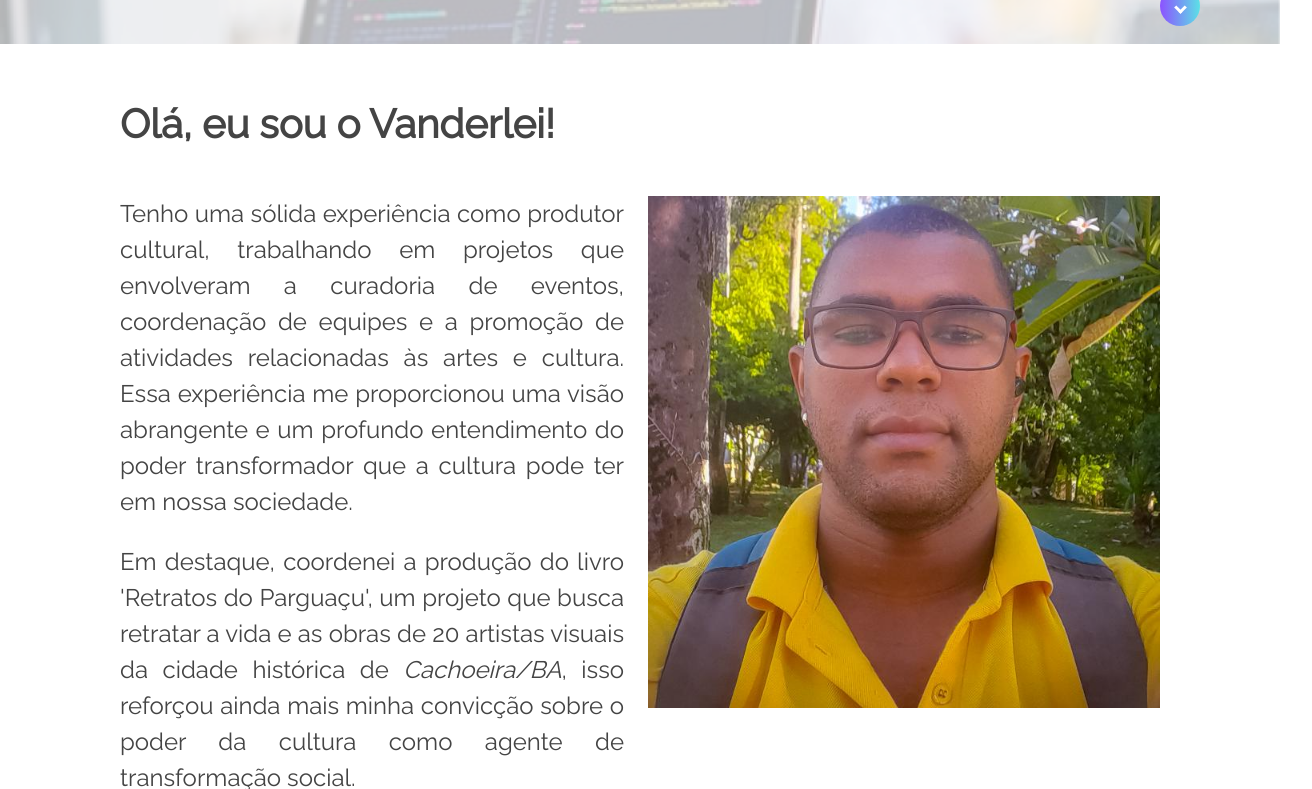
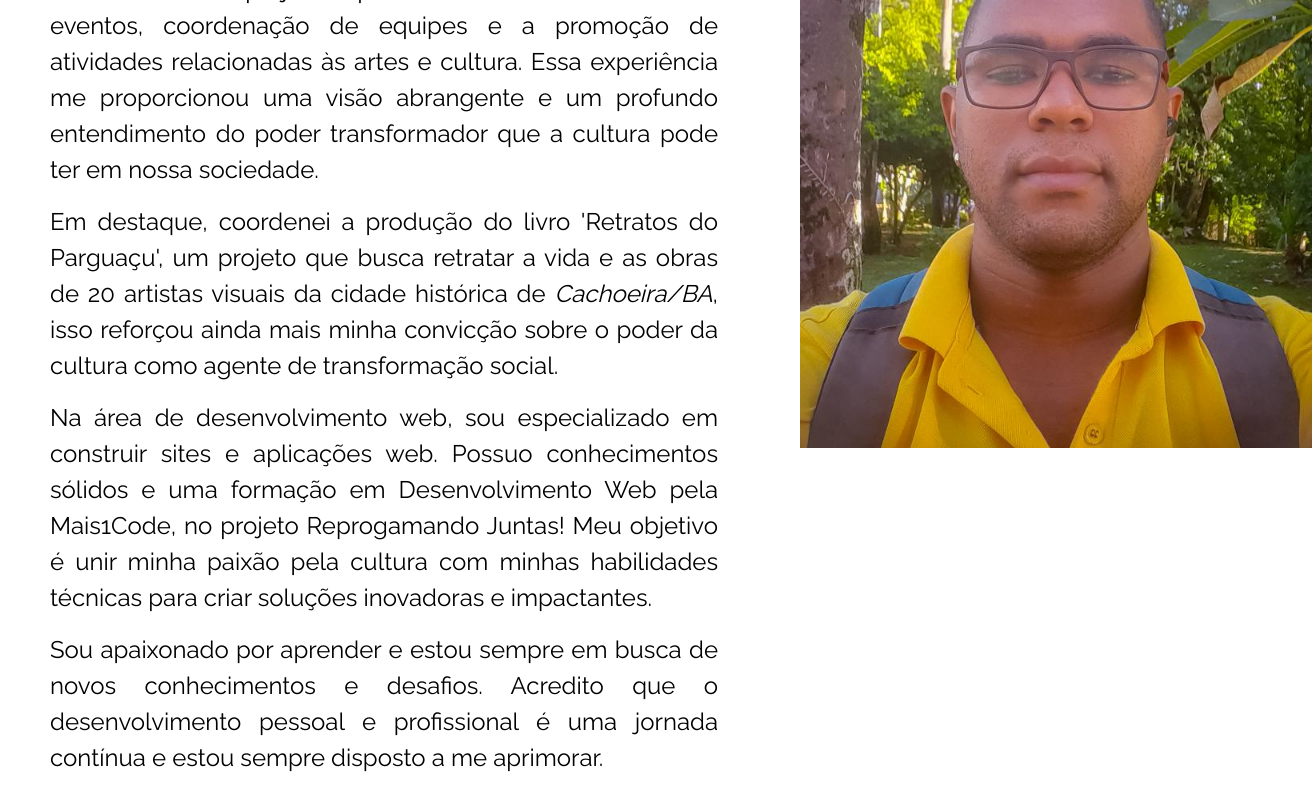
Before and after one commit to josevanderleineto/online, a React app: page /sobremim in a window 1280 px wide. Shown: the part 754-1543 px from the top of the page, 1312 px wide, since content can reach past the window. Built offline with nearby package versions, Linux system fonts and the light colour scheme.

Commit message:
Finalizado projeto

```diff
--- a/src/componentes/PaginaPadrao/index.js
+++ b/src/componentes/PaginaPadrao/index.js
@@ -1,5 +1,7 @@
 import Banner from "componentes/Banner";
+import Rodape from "componentes/Rodape";
 import { Outlet } from "react-router-dom";
+import './paginaPadrao.css';
 
 export default function PaginaPadrao() {
     return (
@@ -7,6 +9,7 @@ export default function PaginaPadrao() {
             <Banner />
 
             <Outlet />
+            <Rodape />
         </main>
     )
 }
--- /dev/null
+++ b/src/componentes/PaginaPadrao/paginaPadrao.css
@@ -0,0 +1,5 @@
+.main {
+    min-height: calc(100vh - 50px);
+        /* Altura mínima da página, considerando o rodapé */
+     padding-bottom: 50px;
+}
--- a/src/componentes/Rodape/Rodape.module.css
+++ b/src/componentes/Rodape/Rodape.module.css
@@ -1,4 +1,5 @@
 .rodape {
+    margin-top: 70%;
     background-image: linear-gradient(to right, #8C52FF, #5CE1E6);
     color: var(--branco);
     padding: 2rem 0;
--- a/src/paginas/SobreMim/SobreMim.module.css
+++ b/src/paginas/SobreMim/SobreMim.module.css
@@ -8,6 +8,7 @@
 .subtitulo {
     margin-bottom: 2rem;
     font-size: 2.5rem;
+    padding-left: 50px;
 }
 
 .paragrafo {
@@ -15,6 +16,8 @@
     font-size: 1.5rem;
     line-height: 2.25rem;
     margin-bottom: 1.5rem;
+    padding-left: 50px;
+    padding-right: 50px;
 }
 
 .portifolio {
@@ -37,73 +40,59 @@ strong {
     font-weight: 900;
     transition: 3ms;
 }
-/* SobreMim.module.css */
+.subtitulo {
+    font-size: 1.5rem;
+    margin-bottom: 1rem;
+}
 
-.subtitulo {
-    /* Estilos para o subtítulo */
+.contentContainer {
+    display: flex;
+    align-items: flex-start;
+    gap: 2rem;
+    height: calc(100vh - 250px);
+}
+
+.textContainer {
+    flex: 0 0 60%;
+    overflow-y: auto;
+}
+
+.paragrafo {
+    margin-bottom: 1rem;
 }
 
 .fotoSobreMim {
-    /* Estilos para a foto do Vanderlei */
+    width: 40%;
+    height: auto;
+    margin-left: auto;
 }
 
-.paragraphContainer {
-    height: 100vh;
-    overflow-y: scroll;
-}
-/* SobreMim.module.css */
-
-.subtitulo {
-    /* Estilos para o subtítulo */
+.rodape {
+    position: fixed;
+    bottom: 0;
+    left: 0;
+    width: 100%;
+    height: 50px;
+    background-color: #f5f5f5;
+    display: flex;
+    align-items: center;
+    justify-content: center;
 }
 
-.fotoSobreMim {
-    /* Estilos para a foto do Vanderlei */
+@media screen and (max-width: 768px) {
+    .contentContainer {
+        flex-direction: column;
+    }
+
+    .fotoSobreMim {
+        width: 100%;
+        max-width: 300px;
+        height: auto;
+        margin-top: 1rem;
+        margin-left: 0;
+    }
 }
 
-.paragraphContainer {
-    height: 100vh;
-    overflow: hidden;
-    /* Oculta a barra de rolagem */
-}
-
-.paragrafo {
-    /* Estilos para os parágrafos */
-}
-
-.paragrafo.active {
-    /* Estilos para o parágrafo ativo */
-}
-
-.scrollButtonContainer {
-    position: fixed;
-    bottom: 20px;
-    right: 20px;
-    width: 100px;
-}
-
-.scrollButton {
-    border-radius: 50%;
-     background-image: linear-gradient(to right, #8C52FF, #5CE1E6);
-    border: none;
-    cursor: pointer;
-    outline: none;
-    width: 40px;
-    height: 40px;
-}
-
-.arrow {
-    border: solid #fff;
-    border-width: 0 3px 3px 0;
-    display: inline-block;
-    padding: 3px;
-    transform: rotate(45deg);
-    transition: transform 0.3s ease;
-}
-
-.scrollButton.up .arrow {
-    transform: rotate(-135deg);
-}
 @media (max-width: 1100px) {
     .fotoSobreMim {
         float: none;
--- a/src/paginas/SobreMim/index.js
+++ b/src/paginas/SobreMim/index.js
@@ -1,125 +1,42 @@
-import React, { useRef, useState } from "react";
+import React from "react";
 import styles from "./SobreMim.module.css";
-import PostModelo from "componentes/PostModelo";
-import fotoCapa from "assets/sobre_mim_capa.png";
 import fotoSobreMim from "assets/vanderlei.jpg";
 import HamburgerMenuSobre from "componentes/HamburgerMenuSobre";
 
 const SobreMim = () => {
-  const scrollRef = useRef(null);
-  const [scrollIndex, setScrollIndex] = useState(0);
-  const [isScrollingUp, setIsScrollingUp] = useState(false);
-
-  const handleScrollClick = () => {
-    if (isScrollingUp) {
-      if (scrollIndex > 0) {
-        setScrollIndex((prevIndex) => prevIndex - 1);
-        scrollRef.current.children[scrollIndex - 1].scrollIntoView({
-          behavior: "smooth",
-        });
-      } else {
-        setIsScrollingUp(false);
-        scrollRef.current.scrollIntoView({ behavior: "smooth" });
-      }
-    } else {
-      if (scrollIndex < 3 - 1) {
-        setScrollIndex((prevIndex) => prevIndex + 1);
-        scrollRef.current.children[scrollIndex + 1].scrollIntoView({
-          behavior: "smooth",
-        });
-      } else {
-        setIsScrollingUp(true);
-        scrollRef.current.scrollIntoView({ behavior: "smooth" });
-      }
-    }
-  };
-
   return (
     <>
       <HamburgerMenuSobre />
 
       <article id="sobre-mim">
-        <PostModelo fotoCapa={fotoCapa} titulo="Sobre mim" id="sobre-mim">
-          <h3 className={styles.subtitulo}>Olá, eu sou o Vanderlei!</h3>
 
-          <img
-            src={fotoSobreMim}
-            alt="Foto do Vanderlei"
-            className={styles.fotoSobreMim}
-          />
+          <h3 className={styles.subtitulo}>Saiba Mais Sobre Mim!</h3>
 
-          <div className={styles.paragraphContainer} ref={scrollRef}>
-            <p
-              className={`${styles.paragrafo} ${
-                scrollIndex === 0 ? styles.active : ""
-              }`}
-            >
+          <div className={styles.contentContainer}>
+            <div className={styles.textContainer}>
+              <p className={styles.paragrafo}>
                 Tenho uma sólida experiência como produtor cultural, trabalhando em projetos que envolveram a curadoria de eventos, coordenação de equipes e a promoção de atividades relacionadas às artes e cultura. Essa experiência me proporcionou uma visão abrangente e um profundo entendimento do poder transformador que a cultura pode ter em nossa sociedade.
               </p>
-            <p
-              className={`${styles.paragrafo} ${
-                scrollIndex === 1 ? styles.active : ""
-              }`}
-            >
-              Em destaque, coordenei a produção do livro 'Retratos do Parguaçu', um projeto que busca retratar a vida e as obras de 20 artistas visuais da cidade histórica de <em>Cachoeira/BA</em>, isso  reforçou ainda mais minha convicção sobre o poder da cultura como agente de transformação social.
+              <p className={styles.paragrafo}>
+                Em destaque, coordenei a produção do livro 'Retratos do Parguaçu', um projeto que busca retratar a vida e as obras de 20 artistas visuais da cidade histórica de <em>Cachoeira/BA</em>, isso reforçou ainda mais minha convicção sobre o poder da cultura como agente de transformação social.
               </p>
-            <p
-              className={`${styles.paragrafo} ${
-                scrollIndex === 2 ? styles.active : ""
-              }`}
-            >
-             Na área de desenvolvimento web, sou especializado em construir sites e aplicações web. Possuo conhecimentos sólidos e uma formação em Desenvolvimento Web pela Mais1Code, no projeto Reprogamando a Quebrada, em parceria com o Instituto NU. Essa formação foi fundamental para adquirir habilidades técnicas avançadas e aprimorar minha capacidade de criação e desenvolvimento de sites de alta qualidade.
+              <p className={styles.paragrafo}>
+                Na área de desenvolvimento web, sou especializado em construir sites e aplicações web. Possuo conhecimentos sólidos e uma formação em Desenvolvimento Web pela Mais1Code, no projeto Reprogamando Juntas! Meu objetivo é unir minha paixão pela cultura com minhas habilidades técnicas para criar soluções inovadoras e impactantes.
               </p>
-
-               <p
-              className={`${styles.paragrafo} ${
-                scrollIndex === 2 ? styles.active : ""
-              }`}
-            >
-            Estou pronto para ajudar você a ter uma presença online impressionante. Se você está buscando um site personalizado e eficiente para sua empresa ou projeto, entre em contato comigo e solicite seu orçamento. Estou disponível para discutir suas necessidades e oferecer soluções sob medida para o seu negócio.
+              <p className={styles.paragrafo}>
+                Sou apaixonado por aprender e estou sempre em busca de novos conhecimentos e desafios. Acredito que o desenvolvimento pessoal e profissional é uma jornada contínua e estou sempre disposto a me aprimorar.
               </p>
-
-              <p
-              className={`${styles.paragrafo} ${
-                scrollIndex === 2 ? styles.active : ""
-              }`}
-            >
-            Acredito na importância de construir relacionamentos de longo prazo com meus clientes, por isso, além de entregar um trabalho de qualidade, estou comprometido em fornecer suporte contínuo e estar disponível para atualizações futuras. Seu sucesso é minha prioridade.
+              <p className={styles.paragrafo}>
+                Além disso, sou um entusiasta da tecnologia e adoro explorar novas ferramentas e tecnologias que possam melhorar minha eficiência e criatividade como desenvolvedor. Estou constantemente atualizando minhas habilidades e acompanhando as últimas tendências do setor.
               </p>
-
-              <p
-              className={`${styles.paragrafo} ${
-                scrollIndex === 2 ? styles.active : ""
-              }`}
-            >
-
-            </p>
-
-            <p
-              className={`${styles.paragrafo} ${
-                scrollIndex === 3 ? styles.active : ""
-              }`}
-            >
-              Este site é o espaço onde compartilho minha paixão pela programação, cultura e audiovisual. Aqui você encontrará informações sobre meus projetos, habilidades e experiências. Sinta-se à vontade para explorar e conhecer um pouco mais sobre meu trabalho.
+              <p className={styles.paragrafo}>
+                Neste site, compartilho minhas experiências, projetos e conhecimentos nas áreas de produção cultural e desenvolvimento web. Espero poder inspirar e contribuir para a comunidade através das minhas publicações e projetos.
               </p>
             </div>
+            <img src={fotoSobreMim} alt="Foto do Vanderlei" className={styles.fotoSobreMim} />
+          </div>
+      </article>
 
-          <div className={styles.scrollButtonContainer}>
-            <button
-              className={`${styles.scrollButton} ${
-                isScrollingUp ? styles.up : ""
-              }`}
-              onClick={handleScrollClick}
-            >
-              <span
-                className={`${styles.arrow} ${
-                  isScrollingUp ? styles.up : ""
-                }`}
-              ></span>
-            </button>
-          </div>
-        </PostModelo>
-      </article>
     </>
   );
 };
--- a/src/routes.js
+++ b/src/routes.js
@@ -1,5 +1,4 @@
 import PaginaPadrao from "componentes/PaginaPadrao";
-import Rodape from "componentes/Rodape";
 import ScrollToTop from "componentes/ScrollToTop";
 import NaoEncontrada from "paginas/NaoEncontrada";
 import { BrowserRouter, Routes, Route } from "react-router-dom";
@@ -22,8 +21,8 @@ function AppRoutes() {
         <Route path="*" element={<NaoEncontrada />} />
       </Routes>
 
-      <Rodape />
     </BrowserRouter>
+
   );
 }
 
```
Lines whose indentation alone changed are shown as unchanged.
